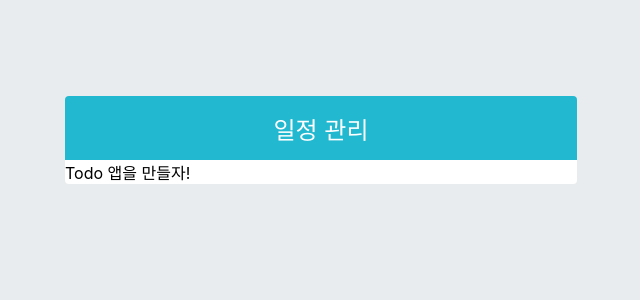
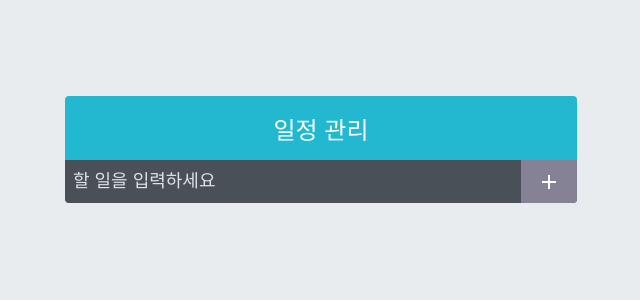
Before and after one commit to miladiashe/test_for_sourcetree, a React (Create React App) app in the folder React_homework/todolist/: page / in a window 1280 px wide. Shown: the top 300 px of the page, without its empty margins (319-959 px from the left). Built offline with nearby package versions, Linux system fonts and the light colour scheme.

Commit message:
인서트 스타일 적용

```diff
--- a/React_homework/todolist/src/App.js
+++ b/React_homework/todolist/src/App.js
@@ -1,6 +1,7 @@
 import React from 'react';
 import styled, { createGlobalStyle }  from 'styled-components';
 import TodoTemplate from "./component/TodoTemplate";
+import TodoInsert from "./component/TodoInsert";
 
 const GlobalStyle = createGlobalStyle`
   body{
@@ -11,7 +12,9 @@
 `
 
 const App = () =>{
-    return<TodoTemplate><GlobalStyle/>Todo 앱을 만들자!</TodoTemplate>
+    return<TodoTemplate><GlobalStyle/>
+        <TodoInsert/>
+    </TodoTemplate>
 };
 
 export default App;
--- /dev/null
+++ b/React_homework/todolist/src/component/TodoInsert.js
@@ -0,0 +1,52 @@
+import React from 'react';
+import styled from 'styled-components';
+import {MdAdd} from "react-icons/md";
+
+const TakeInput = styled.form`
+  display: flex;
+  background: #495057;
+`;
+
+const TextBox = styled.input`
+  background: none;
+  outline: none;
+  border: none;
+  padding: 0.5rem;
+  font-size: 1.125rem;
+  line-height: 1.5;
+  color: white;
+  &::placeholder{
+    color: #dee2e6;
+  }
+  flex: 1;
+`;
+const Plus = styled.button`
+  background: none;
+  outline: none;
+  border: none;
+  background: #868296;
+  color: white;
+  padding-left:1rem;
+  padding-right: 1rem;
+  font-size: 1.5rem;
+  display: flex;
+  align-items: center;
+  cursor: pointer;
+  transition: 0.1s background ease-in;
+  &:hover{
+    background: #adb5bd;
+  }
+`;
+
+const TodoTnsert = () => {
+    return(
+        <TakeInput>
+            <TextBox placeholder="할 일을 입력하세요" />
+            <Plus type="submit">
+                <MdAdd />
+            </Plus>
+        </TakeInput>
+    )
+}
+
+export default TodoTnsert
```
